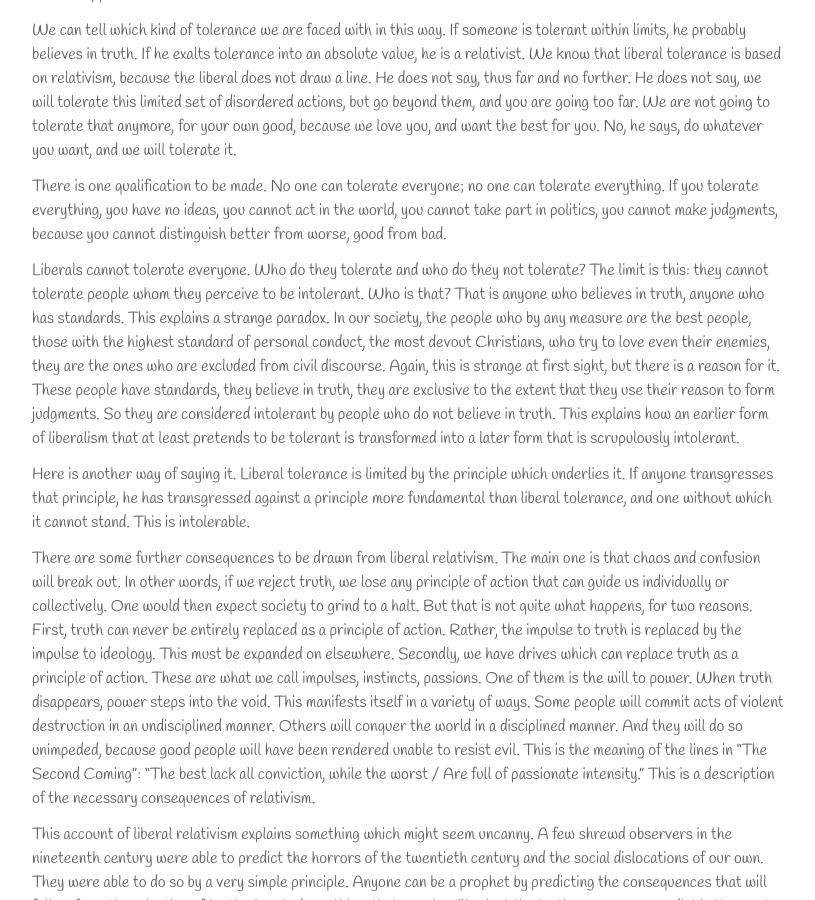
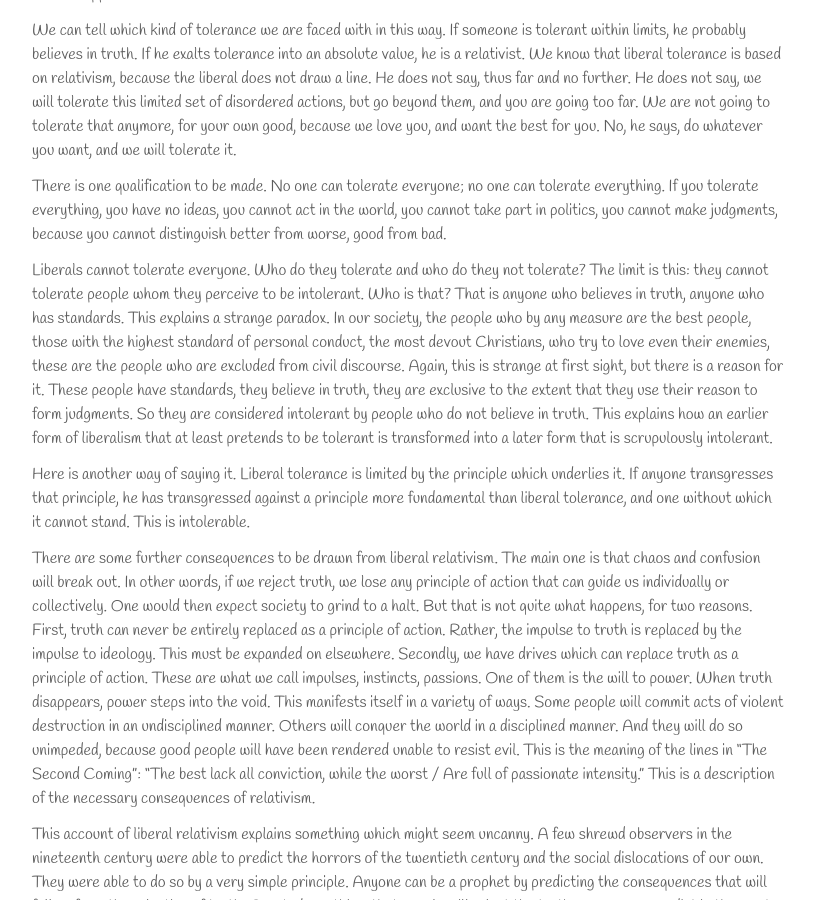
Before and after one commit to GabeHess/gabe-hess-website, a Jekyll site: the page built from _posts/2022-4-30-whats-wrong-with-liberalism.md, in a window 1280 px wide and 900 px high, scrolled down 1402 px. Shown: the whole window, without its empty margins (232-1047 px from the left). Built offline with Jekyll 4.4.1, drawn with Linux system fonts in a browser that asks for light colours; some web fonts are replaced.

Commit message:
Edit "What's Wrong With Liberalism"

```diff
--- a/_posts/2022-4-30-whats-wrong-with-liberalism.md
+++ b/_posts/2022-4-30-whats-wrong-with-liberalism.md
@@ -26,7 +26,7 @@
 
 There is one qualification to be made. No one can tolerate everyone; no one can tolerate everything. If you tolerate everything, you have no ideas, you cannot act in the world, you cannot take part in politics, you cannot make judgments, because you cannot distinguish better from worse, good from bad.
 
-Liberals cannot tolerate everyone. Who do they tolerate and who do they not tolerate? The limit is this: they cannot tolerate people whom they perceive to be intolerant. Who is that? That is anyone who believes in truth, anyone who has standards. This explains a strange paradox. In our society, the people who by any measure are the best people, those with the highest standard of personal conduct, the most devout Christians, who try to love even their enemies, they are the ones who are excluded from civil discourse. Again, this is strange at first sight, but there is a reason for it. These people have standards, they believe in truth, they are exclusive to the extent that they use their reason to form judgments. So they are considered intolerant by people who do not believe in truth. This explains how an earlier form of liberalism that at least pretends to be tolerant is transformed into a later form that is scrupulously intolerant.
+Liberals cannot tolerate everyone. Who do they tolerate and who do they not tolerate? The limit is this: they cannot tolerate people whom they perceive to be intolerant. Who is that? That is anyone who believes in truth, anyone who has standards. This explains a strange paradox. In our society, the people who by any measure are the best people, those with the highest standard of personal conduct, the most devout Christians, who try to love even their enemies, these are the people who are excluded from civil discourse. Again, this is strange at first sight, but there is a reason for it. These people have standards, they believe in truth, they are exclusive to the extent that they use their reason to form judgments. So they are considered intolerant by people who do not believe in truth. This explains how an earlier form of liberalism that at least pretends to be tolerant is transformed into a later form that is scrupulously intolerant.
 
 Here is another way of saying it. Liberal tolerance is limited by the principle which underlies it. If anyone transgresses that principle, he has transgressed against a principle more fundamental than liberal tolerance, and one without which it cannot stand. This is intolerable.
 
```
